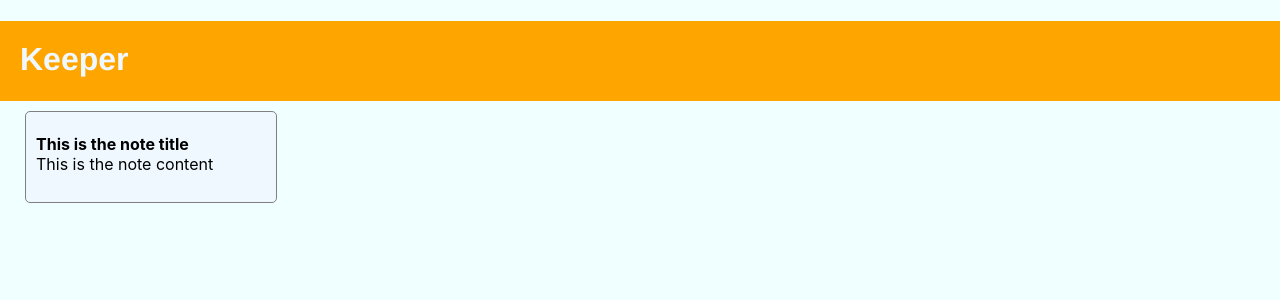
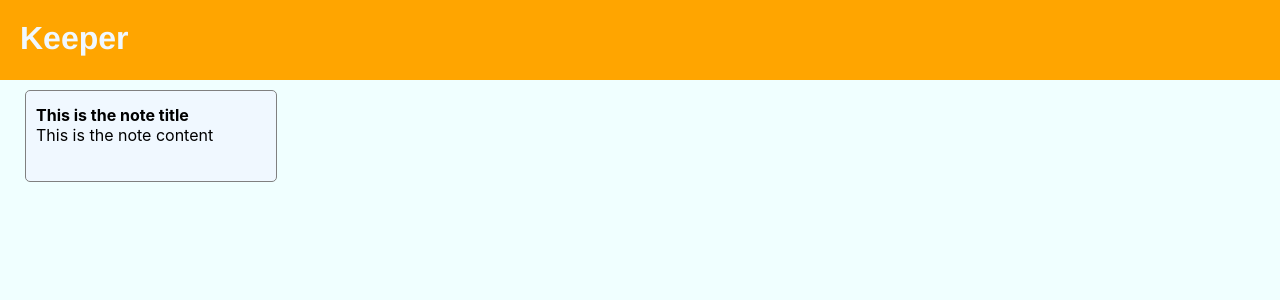
Before and after one commit to rangerbd/keeper-react-, a React (Create React App) app: page / in a window 1280 px wide. Shown: the top 300 px of the page. Built offline with nearby package versions, Linux system fonts and the light colour scheme.

Commit message:
update heading style

```diff
--- a/src/App.css
+++ b/src/App.css
@@ -1,13 +1,15 @@
-html, body{
+body{
+  background-color:azure
+}
+* {
+  margin: 0;
   padding: 0;
-  margin: 0 auto;
-  background-color:azure
 }
 .header{
   height: 80px;
   width: auto;
   background-color: orange;
-  margin-top: 0px;
+  margin: 0;
 }
 .main-header{
   color: aliceblue;
@@ -25,9 +27,11 @@ html, body{
   padding-left: 10px;
   background-color:aliceblue;
 
+
 }
 .box h4{
   margin-bottom: 0;
+  margin-top: 6%;
 
 }
 .box p{
```
